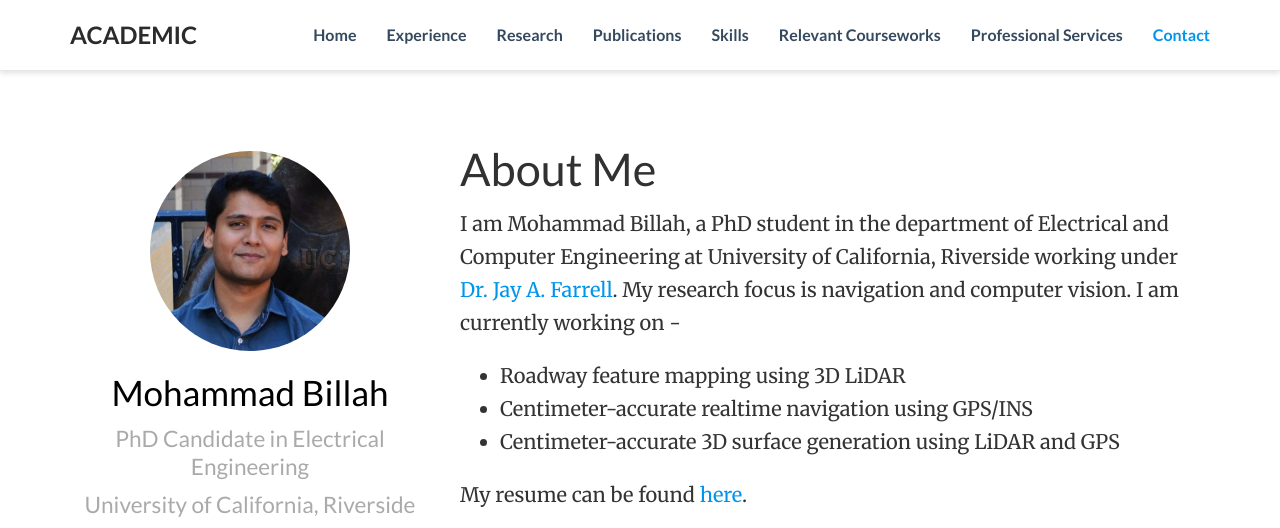
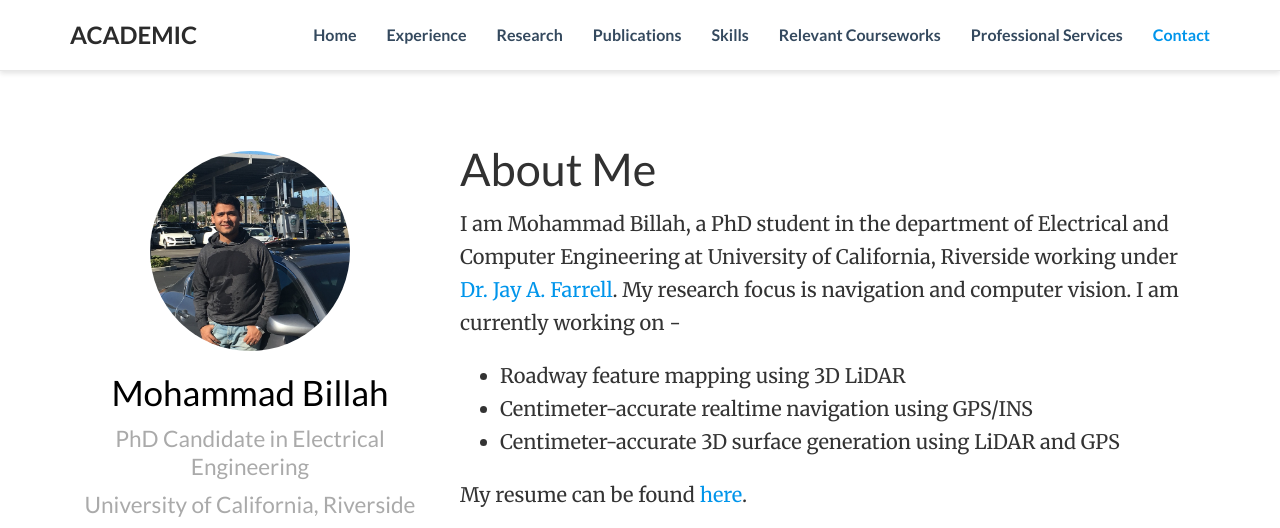
Before and after one commit to msbillah/msbillah.github.io, a plain HTML site: page index.html in a window 1280 px wide. Shown: the top 528 px of the page. Drawn offline with nearby package versions, Linux system fonts and the light colour scheme; files whose address does not match are found by name.

Commit message:
Portrait Update

```diff
--- a/index.html
+++ b/index.html
@@ -186,7 +186,7 @@
 
 
       <div class="portrait" itemprop="image"
-           style="background-image: url('/img/portrait2.jpg');">
+           style="background-image: url('/img/portrait3.jpg');">
       </div>
 
 
```
Also changed, not shown: img/portrait3.jpg (added).
